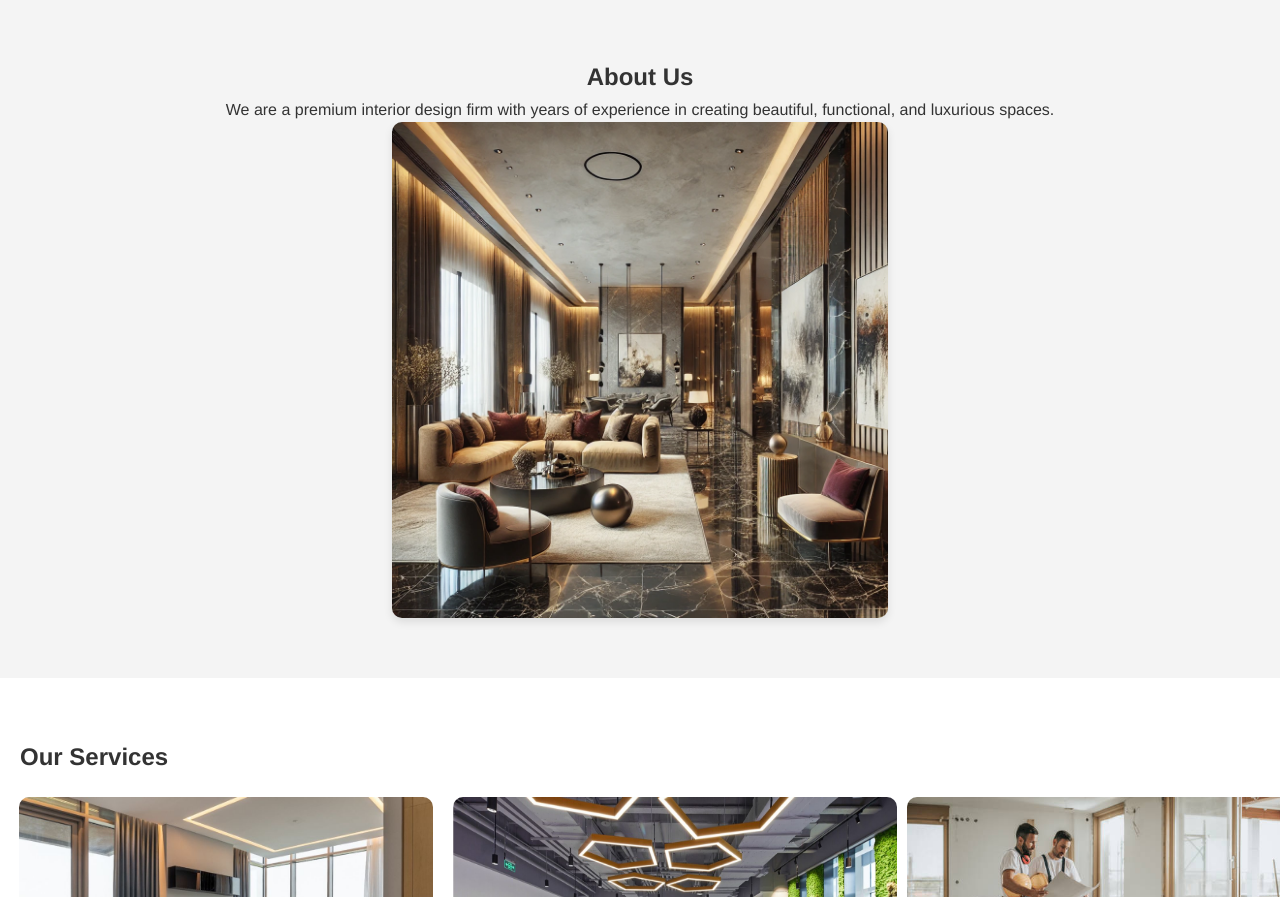
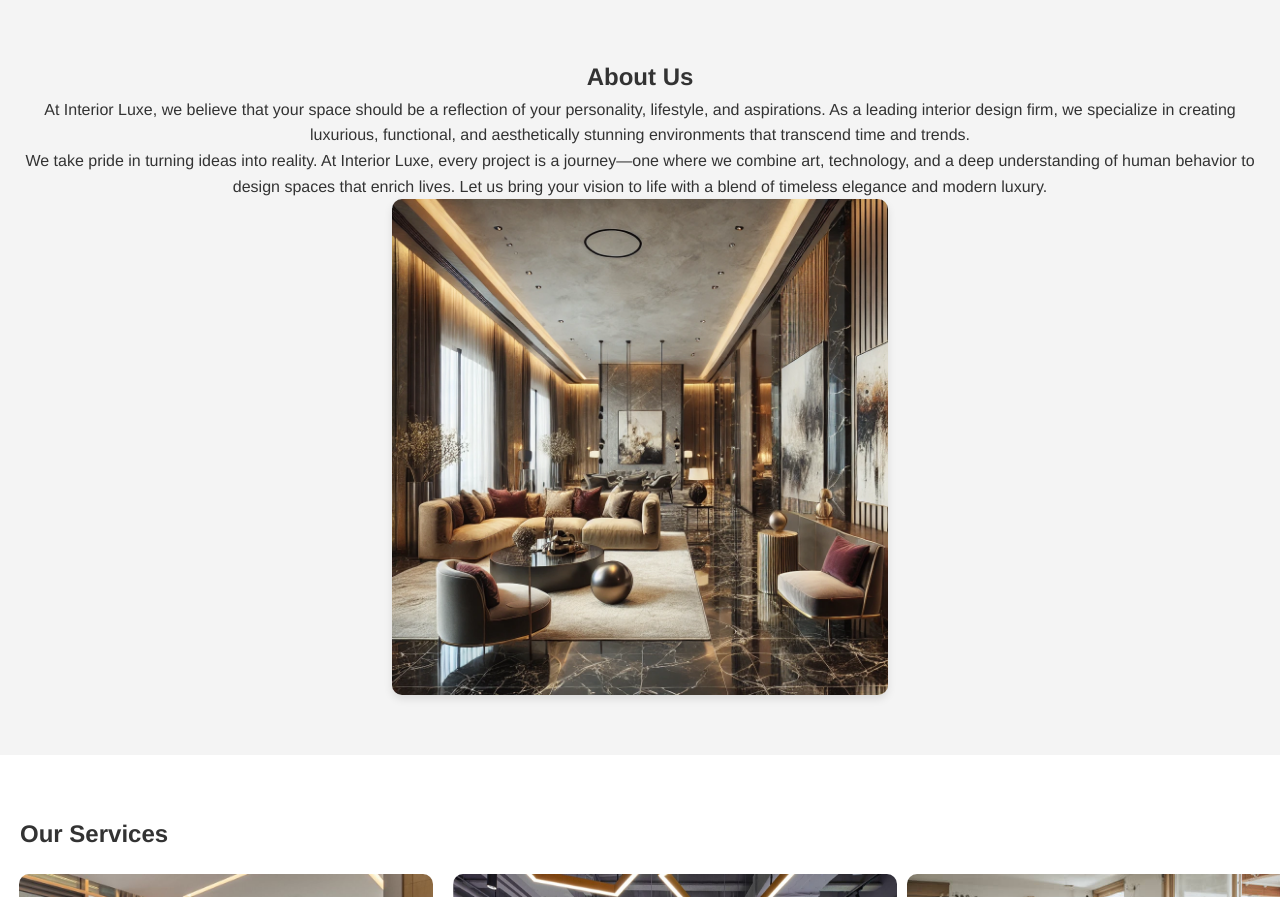
Before and after one commit to ananthkrishn5/interiordesigncode, a plain HTML site: page index.html in a window 1280 px wide. Shown: the part 880-1777 px from the top of the page. Drawn offline with nearby package versions, Linux system fonts and the light colour scheme; a script that the page names is missing.

Commit message:
Add files via upload
Changes in Index.html

```diff
--- a/index.html
+++ b/index.html
@@ -46,7 +46,8 @@
   <!-- About Us Section -->
   <section id="about" class="about-us">
     <h2>About Us</h2>
-    <p>We are a premium interior design firm with years of experience in creating beautiful, functional, and luxurious spaces.</p>
+    <p>At Interior Luxe, we believe that your space should be a reflection of your personality, lifestyle, and aspirations. As a leading interior design firm, we specialize in creating luxurious, functional, and aesthetically stunning environments that transcend time and trends.</p>
+    <p>We take pride in turning ideas into reality. At Interior Luxe, every project is a journey—one where we combine art, technology, and a deep understanding of human behavior to design spaces that enrich lives. Let us bring your vision to life with a blend of timeless elegance and modern luxury.</p>
     <div class="about-images">
       <img src="/img/team.jpg" alt="Our Team">
     </div>
```
